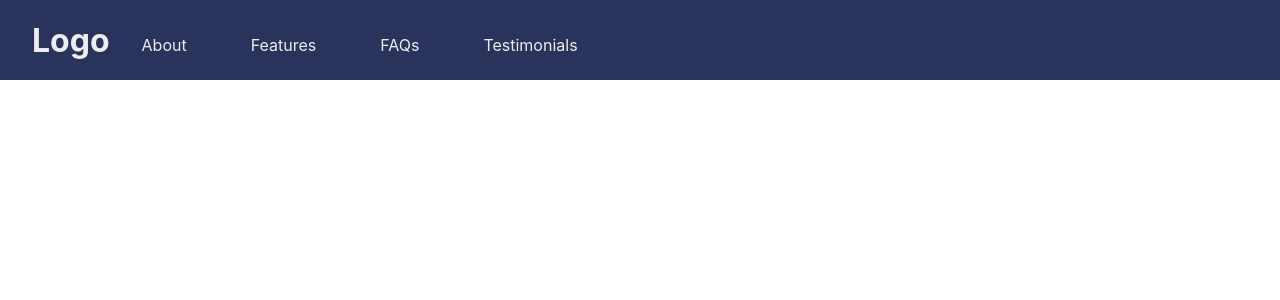
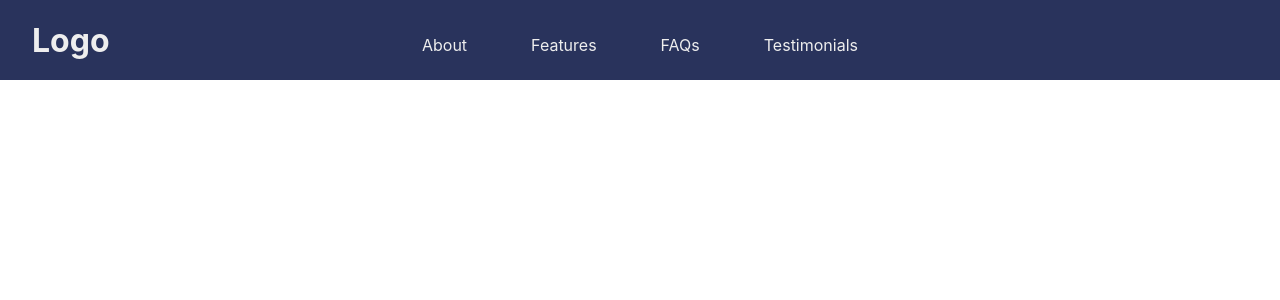
Before and after one commit to mpa-mxiang/react-burger-menu-practice, a React (Create React App) app: page / in a window 1280 px wide. Shown: the top 300 px of the page. Built offline with nearby package versions, Linux system fonts and the light colour scheme.

Commit message:
change header property to add space between

```diff
--- a/src/Styles/main.css
+++ b/src/Styles/main.css
@@ -17,7 +17,7 @@
 header {
     display: flex;
     align-items: center;
-    justify-self: space-between;
+    justify-content: space-between;
     height: 80px;
     padding: 0 2rem;
     background-color: var(--mainColor);
@@ -71,4 +71,14 @@ header .nav-btn {
     header .responsive_nav {
         transform: none;
     }
+
+    nav .nav-close-btn {
+        position: absolute;
+        top: 2rem;
+        right: 2rem;
+    }
+
+    nav a {
+        font-size: 1.5rem;
+    }
 }
```
